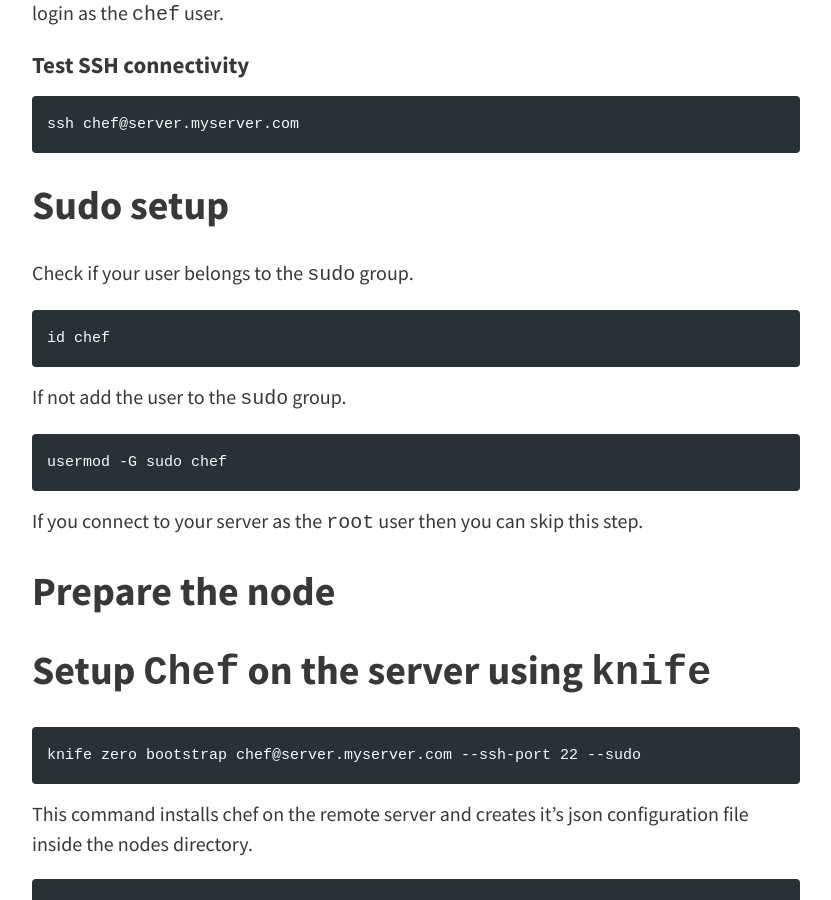
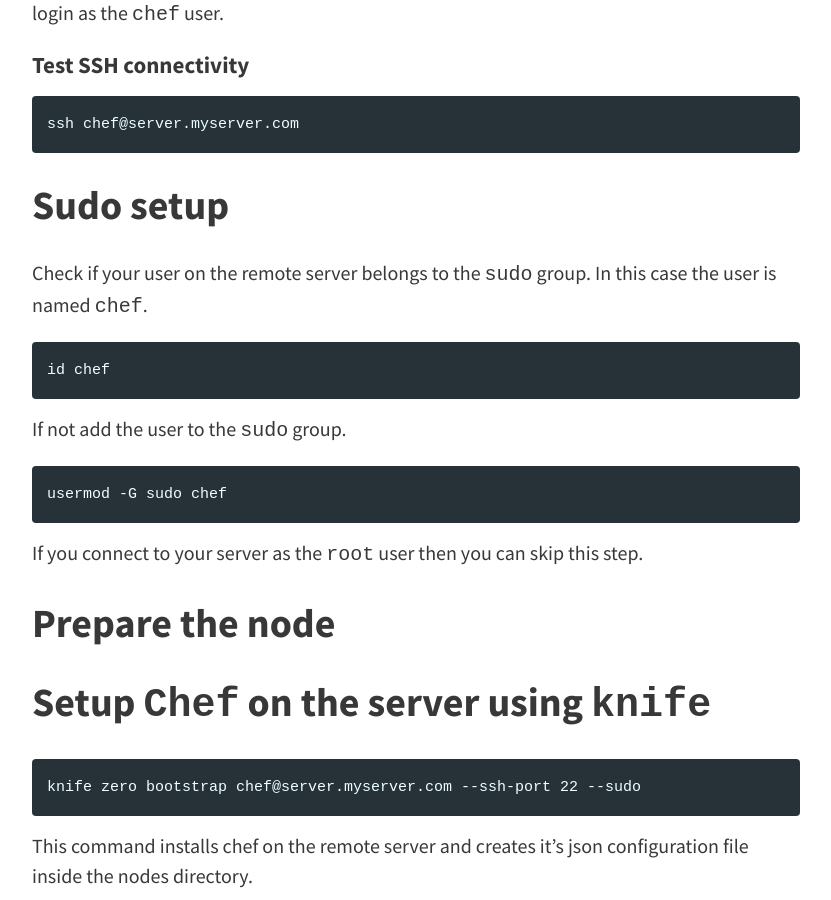
Before and after one commit to RubyOps/blog, a Jekyll site: the page built from _posts/2018-03-21-update-ruby-on-multiple-servers-with-chef-via-ssh.md, in a window 1280 px wide and 900 px high, scrolled down 1664 px. Shown: the whole window, without its empty margins (224-1055 px from the left). Built offline with Jekyll 4.4.1, drawn with Linux system fonts in a browser that asks for light colours.

Commit message:
update blog post

`````diff
--- a/_posts/2018-03-21-update-ruby-on-multiple-servers-with-chef-via-ssh.md
+++ b/_posts/2018-03-21-update-ruby-on-multiple-servers-with-chef-via-ssh.md
@@ -62,7 +62,7 @@ ssh chef@server.myserver.com
 
 ## Sudo setup
 
-Check if your user belongs to the `sudo` group.
+Check if your user on the remote server belongs to the `sudo` group. In this case the user is named `chef`.
 
 ````
 id chef
`````
